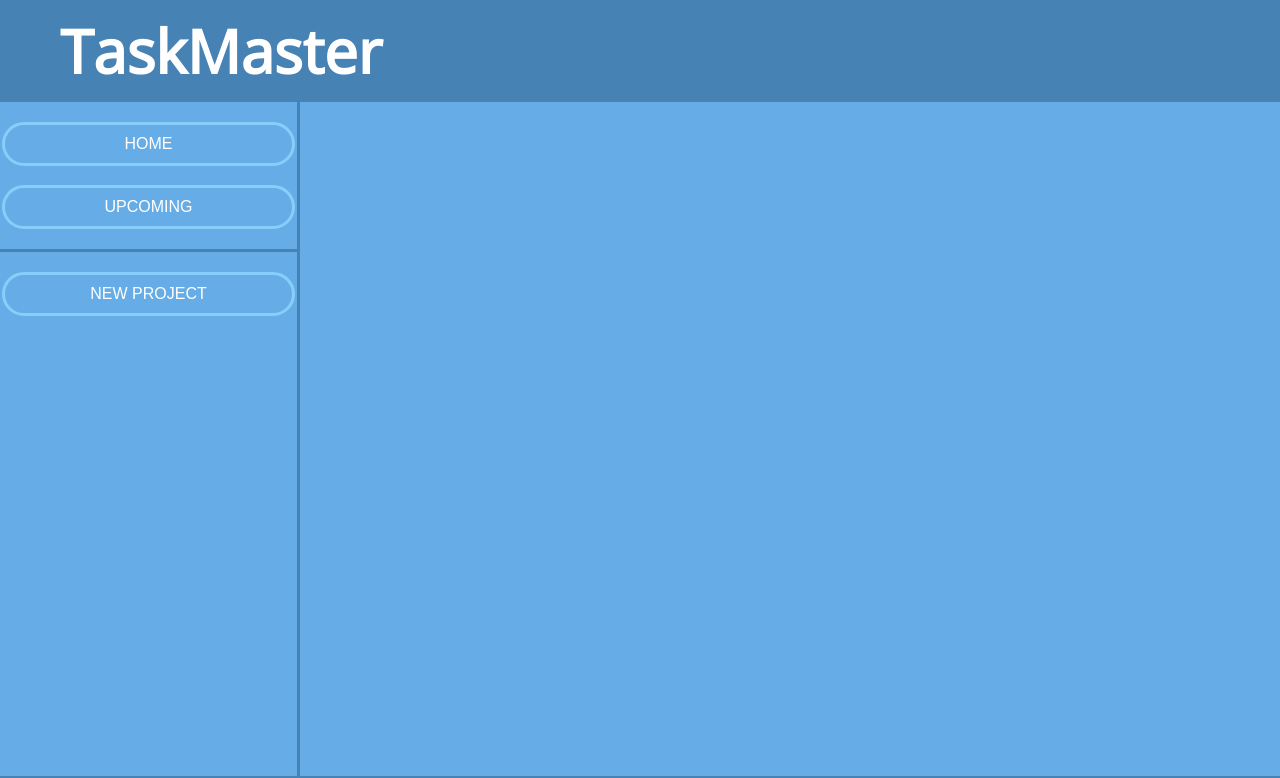
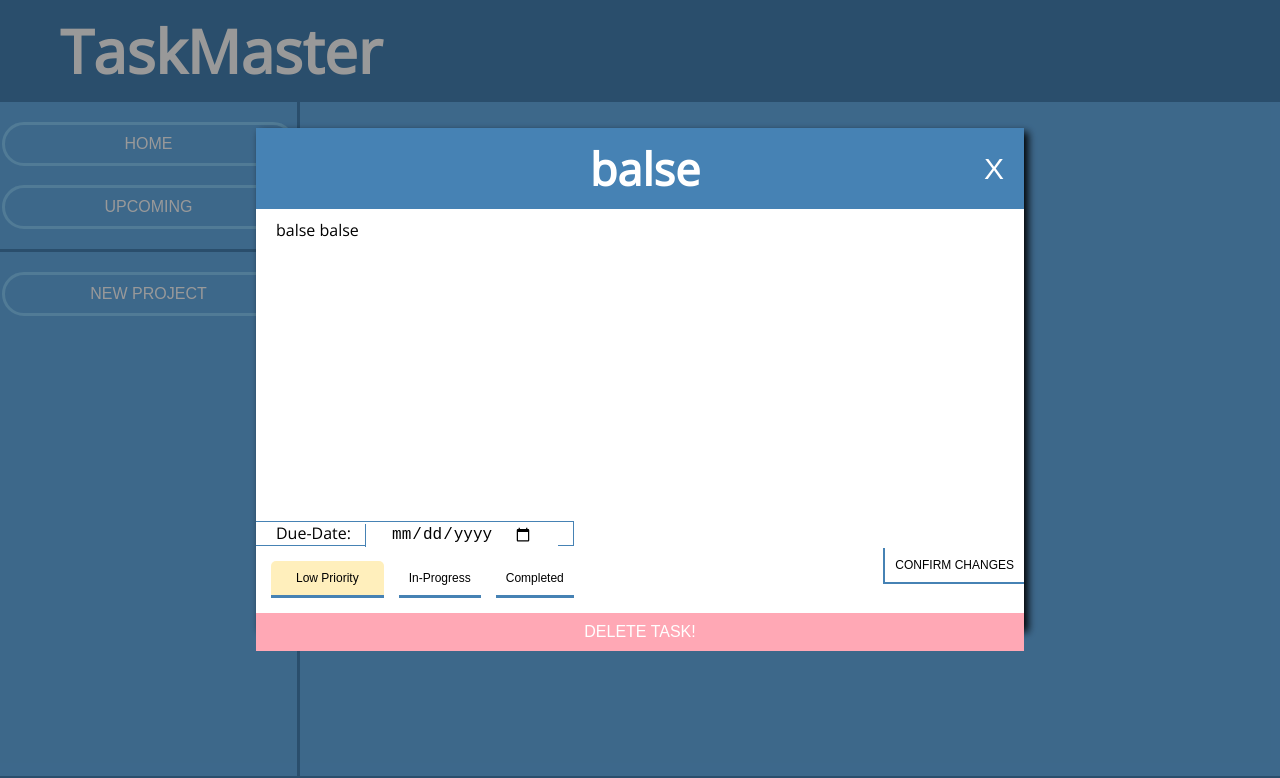
Before and after one commit to Crowe7/TaskMaster, a website: page dist/index.html in a window 1280 px wide. Shown: the top 778 px of the page. Drawn offline with nearby package versions, Linux system fonts and the light colour scheme.

Commit message:
added task menu html and styles

```diff
--- a/src/dom.js
+++ b/src/dom.js
@@ -226,7 +226,7 @@ function makeTaskBtn(name, status) {
 
     let task = document.createElement('button');
 
-    task.setAttribute('id', returnActiveProject());
+    task.setAttribute('id', name);
     task.classList.add('task');
     task.textContent = name;
 
--- a/src/style.css
+++ b/src/style.css
@@ -40,6 +40,7 @@ body {
     width: 40px;
 
 }
+
 .close:hover{
     cursor: pointer;
     color: rgb(226, 226, 226);
@@ -335,12 +336,79 @@ input[type=text]{
 
 
 
+.modal-task-content{
+    display: flex;
+    flex-direction: column;
+    box-shadow: 4px 4px 8px black;
+    width: 60%;
+    background-color: white;
+    margin: 10% auto;
+    height: 500px;
+}
+.task-desc{
+   padding-left: 20px;
+   height:300px;
+   width: 100%;
+}
 
+.status-buttons{
+    display: flex;
+    padding-left: 15px;
+    gap: 15px;
+    padding-top: 15px;
+    padding-bottom: 15px;
+}
+.status-buttons button{
+    font-size: 12px;
+    padding: 10px;
+    padding-bottom: 10px;
+    border: none;
+    border-bottom: 3px solid steelblue;
+    background-color: white;
+    transition: padding .5s;
+}
+.status-buttons button:hover {
+    cursor: pointer;
+    padding-right: 20px !important;
+    padding-left:  20px !important;
 
+}
+.active-task{
+    padding-left: 25px !important;
+    padding-right: 25px !important;
+    background-color: rgb(255, 239, 188) !important;
+    border-top-left-radius: 5px;
+    border-top-right-radius: 5px;
+}
 
+.confirm{
+    font-size: 12px;
+    padding: 10px;
+    border: none;
+    background-color: white;
+    margin-left: auto;
+    border-bottom: 2px solid steelblue;
+    border-left: 2px solid steelblue;
+}
 
+.confirm:hover {
+    cursor: pointer;
+}
 
-
+.task-footer{
+    display: flex;
+    padding: 10px;
+    background-color: rgb(255, 168, 181);
+    height: 100%;
+    justify-content: center;
+}
+.task-footer button{
+    cursor: pointer;
+    border: none;
+    background-color: inherit;
+    font-size: 16px;
+    color: white;
+}
 
 .content-wrapper{
     display: flex;
```
Also changed, not shown: dist/dom.bundle.js, dist/index.bundle.js, dist/index.html.
